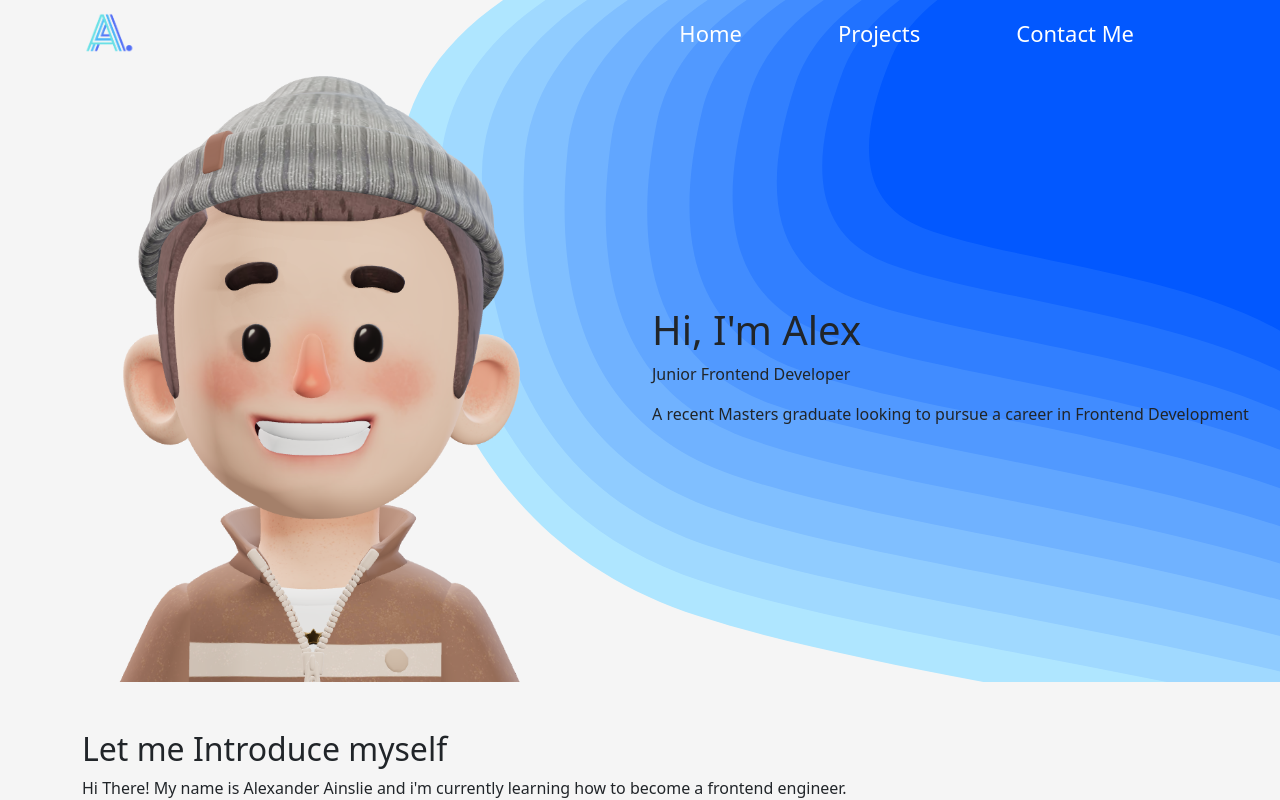
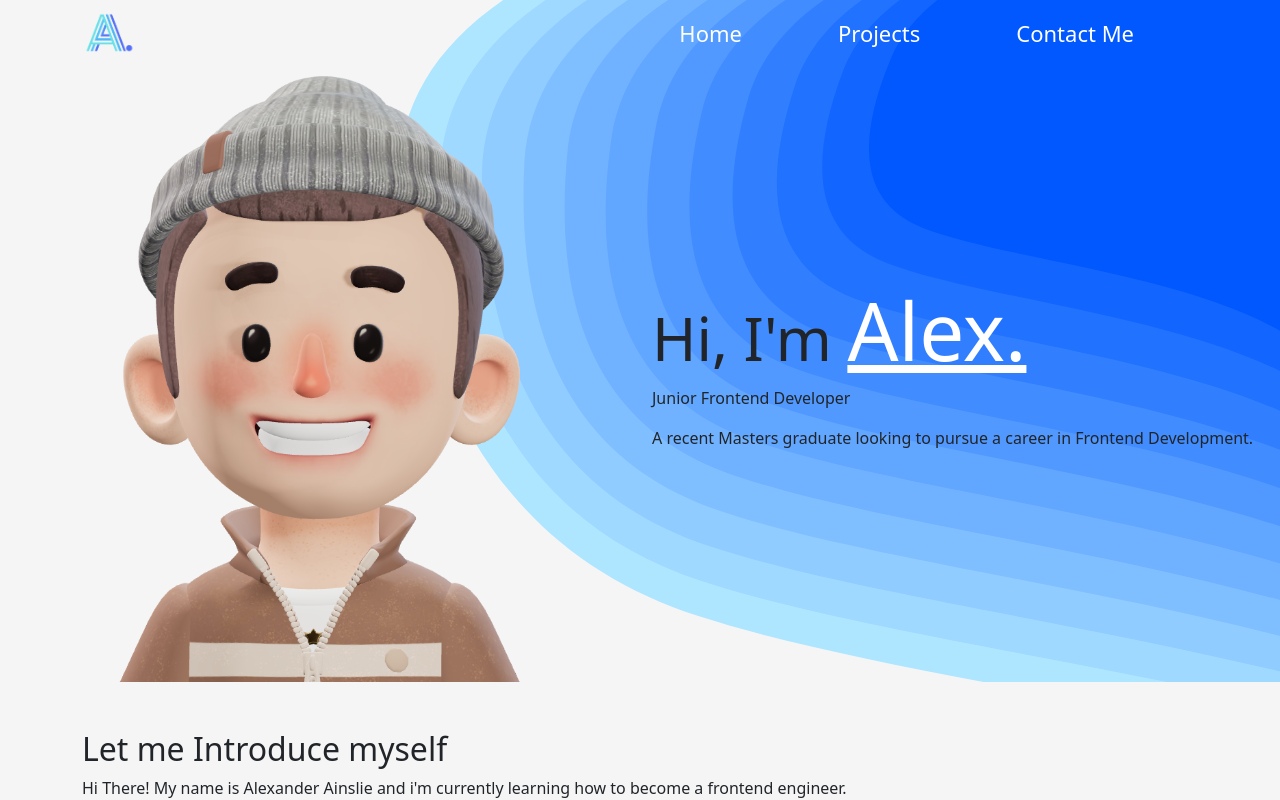
Before and after one commit to AlexAins/React-Portfolio, a React (Create React App) app: page /#/ in a window 1280 px wide. Shown: the top 800 px of the page. Built offline with nearby package versions, Linux system fonts and the light colour scheme.

Commit message:
Edited title screen

```diff
--- a/src/components/Header/Header.css
+++ b/src/components/Header/Header.css
@@ -29,7 +29,7 @@
     bottom: -1px;
     left: 0;
     border-radius: 16px;
-    background-color: #0087ca;
+    background-color: white;
     transform-origin: bottom right;
     transition: transform 0.4s ease-out;
 }
--- a/src/components/Header/Header.js
+++ b/src/components/Header/Header.js
@@ -7,7 +7,7 @@ function Header(){
     const [navbar, setNavbar] = useState(false);
 
     const changeBackground = () => {
-        if(window.scrollY >= 66){
+        if(window.scrollY >= 5){
             setNavbar(true);
         } else{
             setNavbar(false);
--- a/src/components/Home/Home.CSS
+++ b/src/components/Home/Home.CSS
@@ -1,14 +1,26 @@
+/* Title Screen */
+#titleScreen{
+    background-image: url("../../assets/cool-background.svg");
+    background-size: 120%;
+    padding-top: 66px;
+}
+
+#titleHeading{
+    font-size: 60px;
+}
+
+#titleName{
+    font-size: 80px;
+    text-decoration: underline;
+    color: white;
+}
+
+/* Tech Cards */
 .techCard{
     transition: 0.4s;
 }
 
 .techCard:hover{
     transform: scale(1.05);
-    box-shadow: 2px 2px #ff006e;
+    box-shadow: 2px 2px #0258ff;
 }
-
-#titleScreen{
-    background-image: url("../../assets/cool-background.svg");
-    background-size: 120%;
-    padding-top: 66px;
-}
--- a/src/components/Home/HomeJumbo.js
+++ b/src/components/Home/HomeJumbo.js
@@ -9,9 +9,9 @@ function HomeJumbo(){
                     <img src={avatar} alt="Avatar of a male" className="w-100"/>
                 </div>
                 <div className="col-6">
-                    <h1>Hi, I'm Alex</h1>
+                    <h1 id="titleHeading">Hi, I'm <span id="titleName">Alex.</span></h1>
                     <p>Junior Frontend Developer </p>
-                    <p>A recent Masters graduate looking to pursue a career in Frontend Development</p>
+                    <p>A recent Masters graduate looking to pursue a career in Frontend Development.</p>
                 </div>
             </div>
         </div>
```
